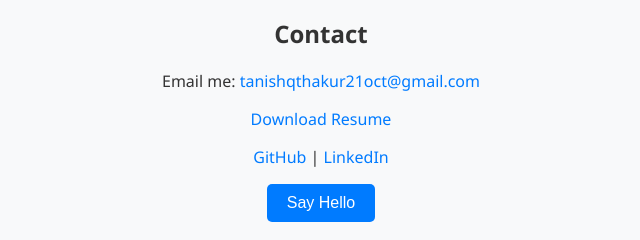
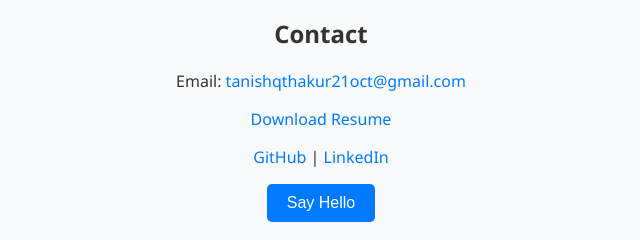
Before and after one commit to tanishq731/my-portfolio, a plain HTML site: page index.html in a window 1280 px wide. Shown: the part 546-786 px from the top of the page, 319-959 px from the left. Drawn offline with Linux system fonts and the light colour scheme.

Commit message:
reverse me

```diff
--- a/index.html
+++ b/index.html
@@ -32,7 +32,7 @@
     </ul>
 
     <h2>Contact</h2>
-    <p>Email me: <a href="mailto:tanishqthakur21oct@gmail.com">tanishqthakur21oct@gmail.com</a></p>
+    <p>Email: <a href="mailto:tanishqthakur21oct@gmail.com">tanishqthakur21oct@gmail.com</a></p>
     <p><a href="Tanishq_Resume_2025.pdf" download>Download Resume</a></p>
     <p>
       <a href="https://github.com/tanishq731" target="_blank">GitHub</a> |
```
